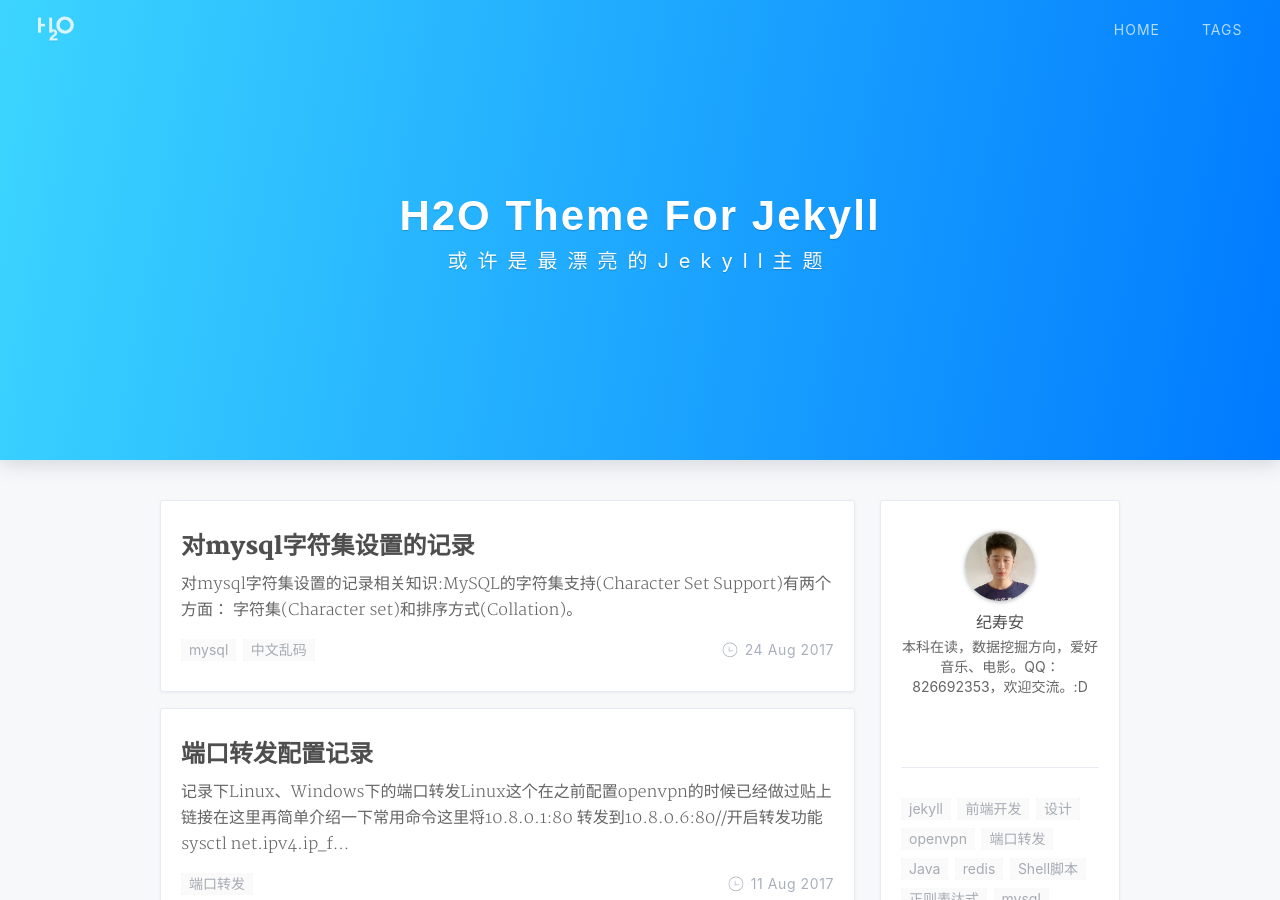
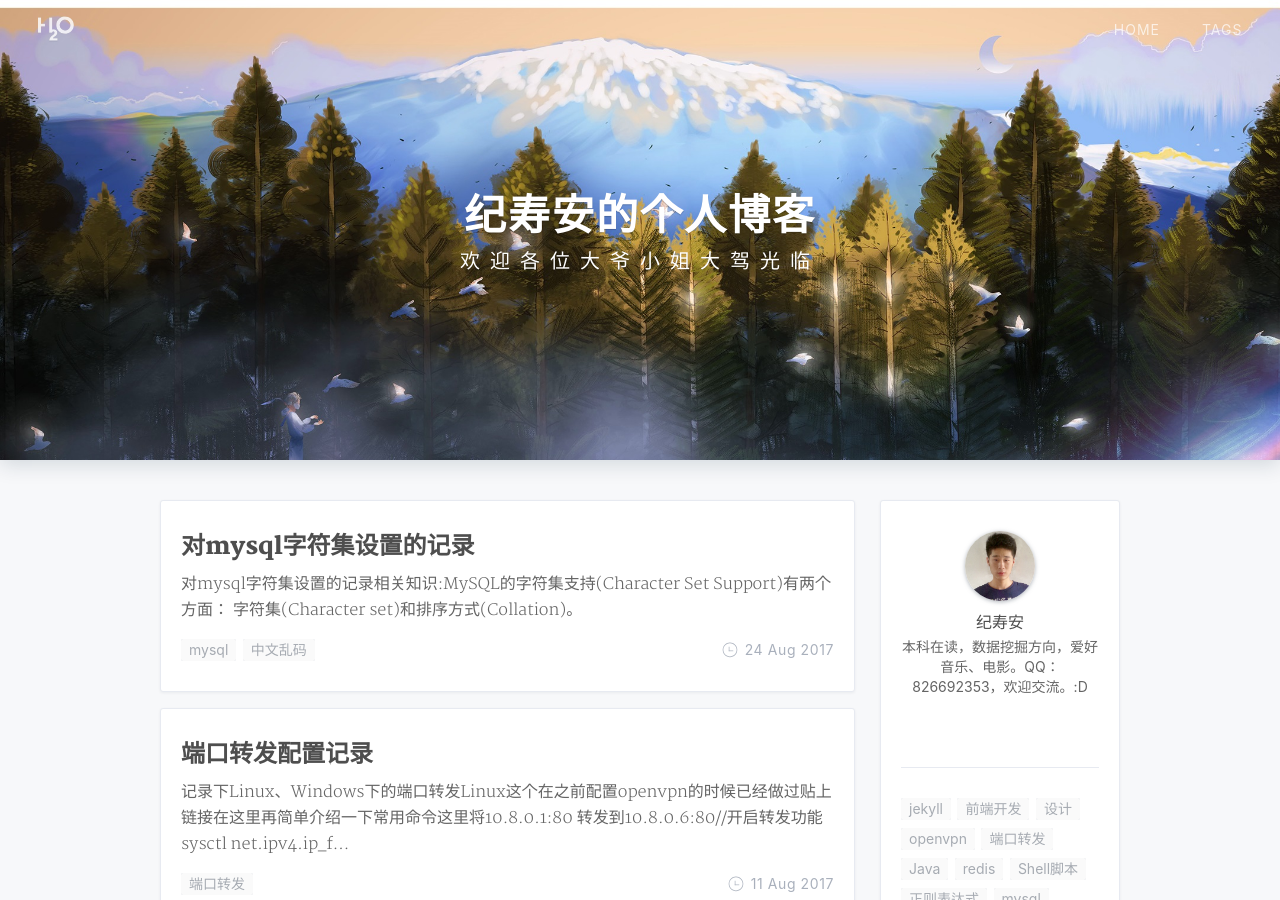
Before and after one commit to Shawn-Ji/Shawn-Ji.github.io, a Jekyll site: the page built from index.html, in a window 1280 px wide and 900 px high. Built offline with Jekyll 4.4.1, drawn with Linux system fonts in a browser that asks for light colours; nearby versions of some CDN libraries; the list of posts is cut into pages by our own code; a style sheet for code colours, icons or effects is not loaded.

Commit message:
ta de boke

```diff
--- a/index.html
+++ b/index.html
@@ -1,7 +1,8 @@
 ---
 layout: default
-home-title: H2O Theme For Jekyll
-description: 或许是最漂亮的Jekyll主题
+home-title: 纪寿安的个人博客
+description: 欢迎各位大爷小姐大驾光临
+header-img: assets/img/banner5.jpg
 ---
 
 {% include header.html %}
```
Also changed, not shown: assets/img/jekyll-theme-h2o-themecolor.jpg (deleted), assets/img/profile.png (deleted).
